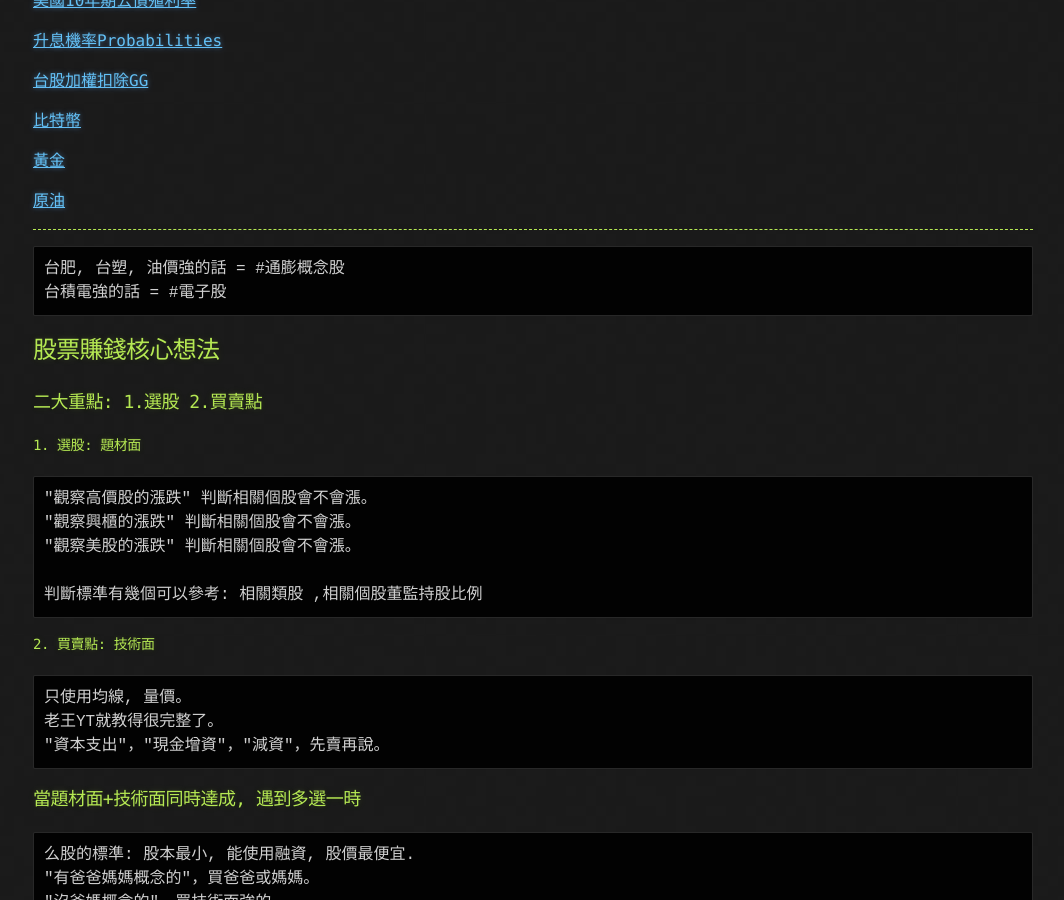
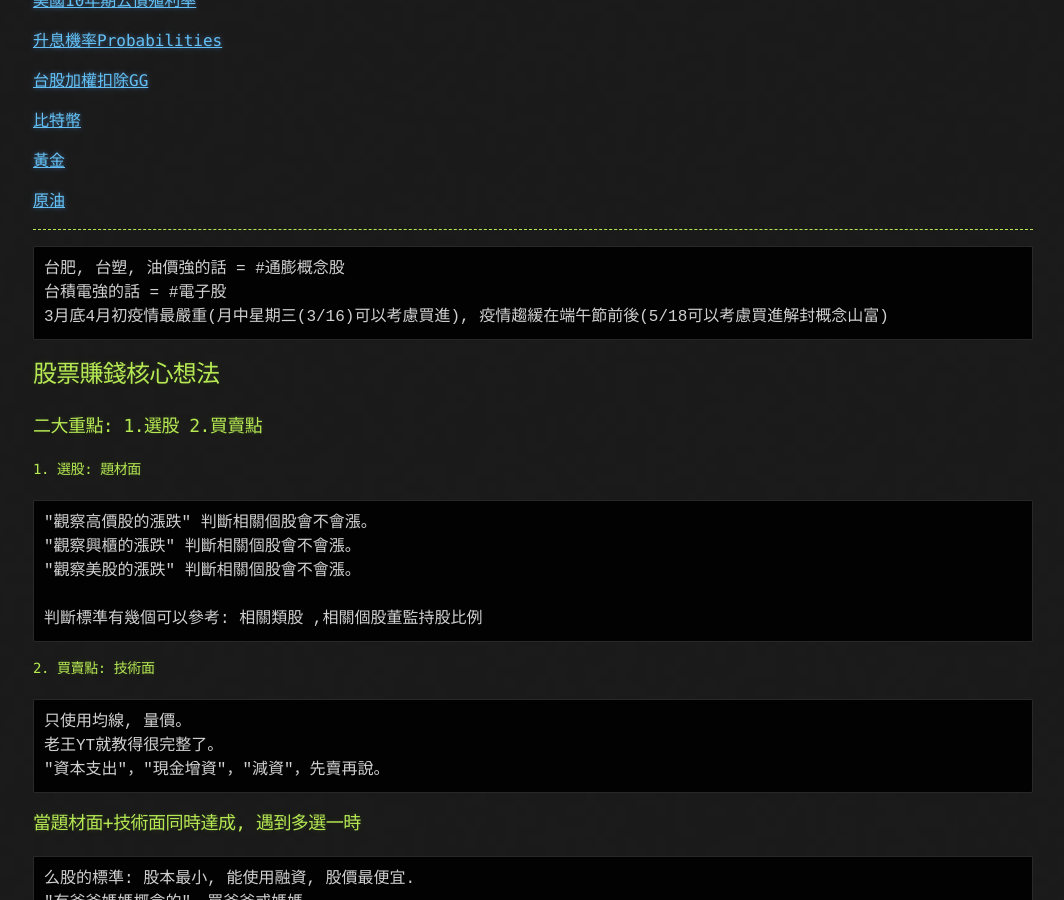
Before and after one commit to lepg5487/Stock_God, a Jekyll site: the page built from experience.md, in a window 1280 px wide and 900 px high, scrolled down 429 px. Shown: the whole window, without its empty margins (107-1171 px from the left). Built offline with Jekyll 4.4.1, drawn with Linux system fonts in a browser that asks for light colours; our own code applies the rules of GitHub Pages for plain Markdown files.

Commit message:
Update experience.md

````diff
--- a/experience.md
+++ b/experience.md
@@ -27,6 +27,7 @@ layout: testlayouts
 ```
 台肥, 台塑, 油價強的話 = #通膨概念股
 台積電強的話 = #電子股
+3月底4月初疫情最嚴重(月中星期三(3/16)可以考慮買進), 疫情趨緩在端午節前後(5/18可以考慮買進解封概念山富)
 ```
 
 
````
